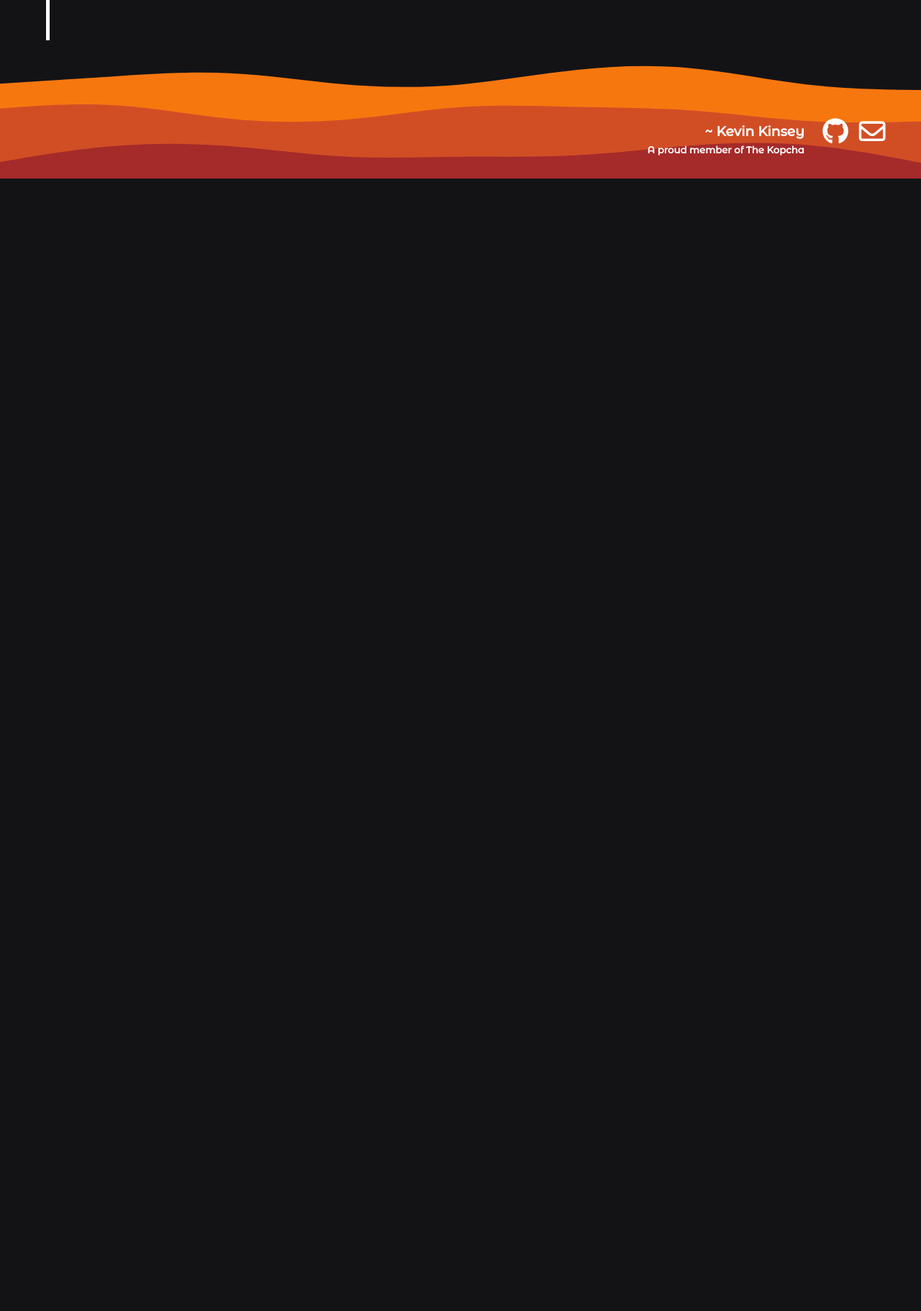
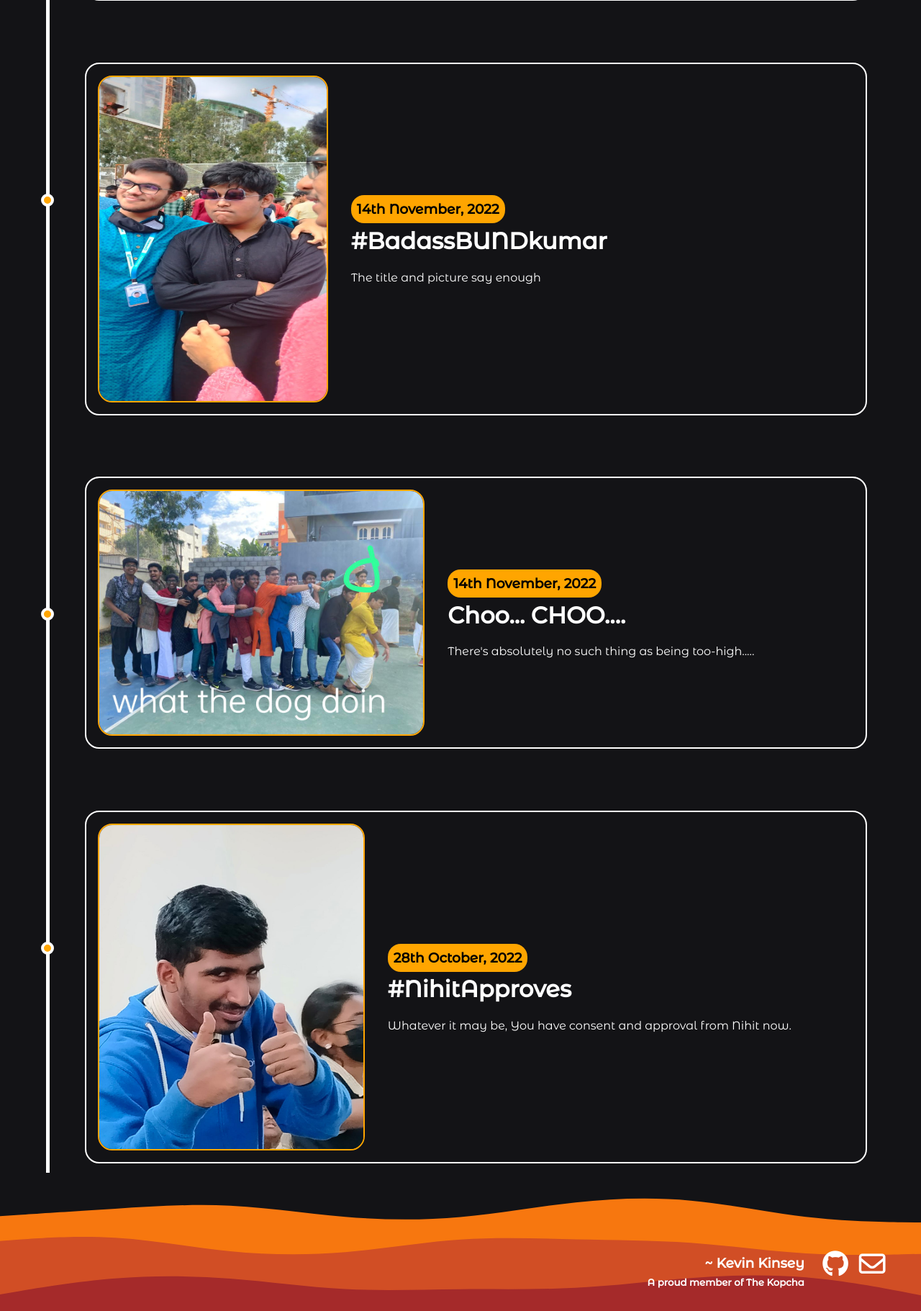
Before and after one commit to bytefoot/Kopcha-Website, a Flask app: page / in a window 1280 px wide. Shown: the part 1621-3442 px from the top of the page at 72% size. Before the commit the page ends 1869 px from the top, so only its background shows below. Run offline with Flask 2, Linux system fonts and the light colour scheme.

Commit message:
First makedo version

```diff
--- a/app.py
+++ b/app.py
@@ -1,10 +1,12 @@
 from flask import Flask, render_template, url_for
+from post_config import POSTS, format_date
+from markupsafe import Markup
 
 app = Flask(__name__)
 
 @app.route('/')
 def index():
-    return render_template("index.html")
+    return render_template("index.html", data=POSTS, format_date=format_date, mark=Markup)
 
 @app.route('/members')
 def members():
--- /dev/null
+++ b/post_config.py
@@ -0,0 +1,48 @@
+from datetime import datetime
+
+def suffix(d):
+    return 'th' if 11<=d<=13 else {1:'st',2:'nd',3:'rd'}.get(d%10, 'th')
+
+def format_date(t: datetime):
+    return f"{t.day}{suffix(t.day)} {t.strftime('%B, %Y')}"
+
+POSTS = [
+    {
+        "title": "The Prophecy of Nihit",
+        "date": datetime(2023, 4, 12),
+        "filename": "1.png",
+        "description": "By divine guidance, our dear <span style='color: brown;'>Bund Baba</span> and <span style='color: orange;'>\
+            Kinna</span> have foretold the conversion to Nihit to his true Trans nature by 2027. <span style='color: cyan'>@Nihit</span>\
+                  dw, we support you in your every decision."
+    },
+    {
+        "title": "We Support Farmers",
+        "date": datetime(2023, 4, 11),
+        "filename": "4.jpg",
+        "description": "Just an ordinary photo of our villager doing normal things."
+    },
+    {
+        "title": "The Kopcha Assembles",
+        "date": datetime(2022, 11, 14),
+        "filename": "2.jpg",
+        "description": "Just don't ask why we were leaning like that."
+    },
+    {
+        "title": "#BadassBUNDkumar",
+        "date": datetime(2022, 11, 14),
+        "filename": "3.jpg",
+        "description": "The title and picture say enough"
+    },
+    {
+        "title": "Choo... CHOO....",
+        "date": datetime(2022, 11, 14),
+        "filename": "6.jpg",
+        "description": "There's absolutely no such thing as being too-high....."
+    },
+    {
+        "title": "#NihitApproves",
+        "date": datetime(2022, 10, 28),
+        "filename": "5.jpg",
+        "description": "Whatever it may be, You have consent and approval from Nihit now."
+    },
+]
--- a/templates/index.html
+++ b/templates/index.html
@@ -1,47 +1,20 @@
 {% extends "layout.html"%}
 {% block content %}
 <div class="timeline-data-area">
+
+    {% for post in data %}
     <div class="timepoint-wrapper hidden">
         <div class="timepoint">
-            <img src="https://picsum.photos/300/200?random=1">
+            <img src="{{ url_for('static', filename='images/'+post.filename) }}">
             <div class="content">
-                <h3 class="content-date">14th April, 2023</h3>
-                <h1 class="content-head">The prophecy of Nihit</h1>
+                <h3 class="content-date">{{ format_date(post.date) }}</h3>
+                <h1 class="content-head">{{ post.title }}</h1>
                 <p class="content-descrp">
-                    By divine guidance, our dear <span style="color: brown;">Bund Baba</span> and <span style="color: orange;">Kinna</span> have foretold the
-                    conversion to Nihit to his true Trans nature by 2027. <span style="color: cyan">@Nihit</span> dw, we
-                    support you in your every decision
+                    {{ mark(post.description) }}
                 </p>
             </div>
         </div>
     </div>
-    <div class="timepoint-wrapper hidden">
-        <div class="timepoint">
-            <img src="https://picsum.photos/300/200?random=1">
-            <div class="content">
-                <h3 class="content-date">14th April, 2023</h3>
-                <h1 class="content-head">The prophecy of Nihit</h1>
-                <p class="content-descrp">
-                    By divine guidance, our dear <span style="color: brown;">Bund Baba</span> and <span style="color: orange;">Kinna</span> have foretold the
-                    conversion to Nihit to his true Trans nature by 2027. <span style="color: cyan">@Nihit</span> dw, we
-                    support you in your every decision
-                </p>
-            </div>
-        </div>
-    </div>
-    <div class="timepoint-wrapper hidden">
-        <div class="timepoint">
-            <img src="https://picsum.photos/300/200?random=1">
-            <div class="content">
-                <h3 class="content-date">14th April, 2023</h3>
-                <h1 class="content-head">The prophecy of Nihit</h1>
-                <p class="content-descrp">
-                    By divine guidance, our dear <span style="color: brown;">Bund Baba</span> and <span style="color: orange;">Kinna</span> have foretold the
-                    conversion to Nihit to his true Trans nature by 2027. <span style="color: cyan">@Nihit</span> dw, we
-                    support you in your every decision
-                </p>
-            </div>
-        </div>
-    </div>
+    {% endfor %}
 </div>
 {% endblock %}
```
Also changed, not shown: static/images/1.png (added), static/images/2.jpg (added), static/images/3.jpg (added), static/images/4.jpg (added), static/images/5.jpg (added), static/images/6.jpg (added).
